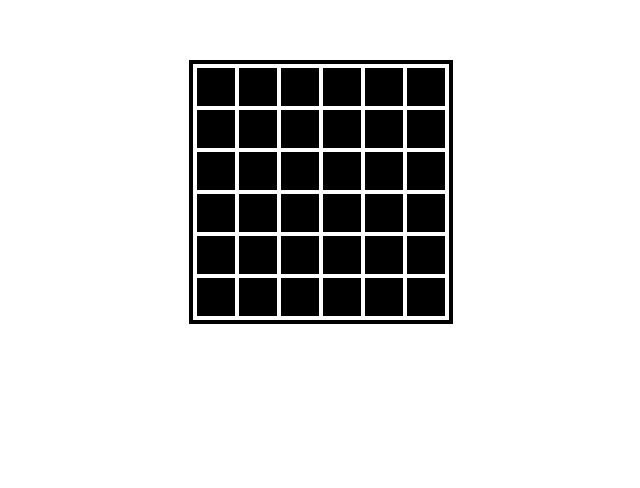
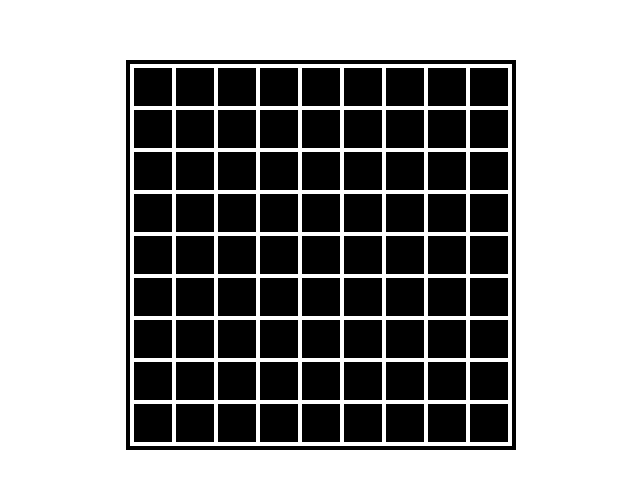
Before and after one commit to ksugimori/vue-minesweeper, a Vue app: page / in a window 1280 px wide. Shown: the top 488 px of the page, without its empty margins (319-959 px from the left). Built offline with nearby package versions, Linux system fonts and the light colour scheme; the HTML template or start-up script is replaced by a standard one.

Commit message:
全体的なリファクタリング

```diff
--- a/src/App.vue
+++ b/src/App.vue
@@ -15,7 +15,7 @@ export default {
   },
   data() {
     let game = new Game();
-    game.initialize(6, 6, 2);
+    game.initialize(9, 9, 2);
     return {
       game: game
     };
--- a/src/classes/Cell.js
+++ b/src/classes/Cell.js
@@ -2,17 +2,13 @@
  * セル
  */
 class Cell {
-  /**
-   * 地雷を表す値
-   */
-  static MINE_VALUE = -1;
-
   /**
    * コンストラクタ
    */
   constructor() {
     this.count = 0;
     this.isOpen = false;
+    this.isMine = false;
   }
 
   /**
@@ -26,14 +22,7 @@ class Cell {
    * 地雷をセットする
    */
   mine() {
-    this.count = Cell.MINE_VALUE;
-  }
-
-  /**
-   * 地雷がセットされているか？
-   */
-  isMine() {
-    return this.count === Cell.MINE_VALUE;
+    this.isMine = true;
   }
 }
 
--- a/src/classes/Game.js
+++ b/src/classes/Game.js
@@ -12,15 +12,50 @@ class Game {
   }
 
   /**
-   * 地雷が埋まっているか？
-   *
-   * row, col が範囲外のときは常に false を返します。
+   * フィールド内の座標か？
    * @param {Number} row 行番号
    * @param {Number} col 列番号
    */
-  isMine(row, col) {
+  contains(row, col) {
     return (row in this.field) && (col in this.field[row])
-      && this.field[row][col].isMine();
+  }
+
+  /**
+   * 周囲のセルを配列にして取得する。
+   * @param {Number} row 行番号
+   * @param {Number} col 列番号
+   */
+  arround(row, col) {
+    let result = [];
+
+    if (this.contains(row - 1, col - 1)) {
+      result.push({ row: row - 1, col: col - 1 });
+    }
+    if (this.contains(row - 1, col)) {
+      result.push({ row: row - 1, col: col });
+    }
+    if (this.contains(row - 1, col + 1)) {
+      result.push({ row: row - 1, col: col + 1 });
+    }
+
+    if (this.contains(row, col - 1)) {
+      result.push({ row: row, col: col - 1 });
+    }
+    if (this.contains(row, col + 1)) {
+      result.push({ row: row, col: col + 1 });
+    }
+
+    if (this.contains(row + 1, col - 1)) {
+      result.push({ row: row + 1, col: col - 1 });
+    }
+    if (this.contains(row + 1, col)) {
+      result.push({ row: row + 1, col: col });
+    }
+    if (this.contains(row + 1, col + 1)) {
+      result.push({ row: row + 1, col: col + 1 });
+    }
+
+    return result;
   }
 
   /**
@@ -49,24 +84,14 @@ class Game {
     // 各マスの周囲の地雷数をカウントし、value にセットする。
     for (let row = 0; row < this.field.length; row++) {
       for (let col = 0; col < this.field[row].length; col++) {
-        if (this.isMine(row, col)) {
+        if (this.field[row][col].isMine) {
           continue;
         }
 
-        let count = 0;
-
-        count += this.isMine(row - 1, col - 1);
-        count += this.isMine(row - 1, col);
-        count += this.isMine(row - 1, col + 1);
-
-        count += this.isMine(row, col - 1);
-        count += this.isMine(row, col + 1);
-
-        count += this.isMine(row + 1, col - 1);
-        count += this.isMine(row + 1, col);
-        count += this.isMine(row + 1, col + 1);
-
-        this.field[row][col].count = count;
+        this.field[row][col].count = this.arround(row, col) //
+          .map(p => this.field[p.row][p.col]) //
+          .filter(cell => cell.isMine)
+          .length;
       }
     }
   }
@@ -76,8 +101,39 @@ class Game {
    * @param {Number} row 行番号
    * @param {Number} col 列番号
    */
-  open(row, col) {
-    this.field[row][col].open();
+  open(row, col, depth = 0) {
+    if (!this.contains(row, col)) {
+      return;
+    }
+
+    const cell = this.field[row][col];
+
+    if (cell.isOpen) {
+      if (depth > 0) {
+        return;
+      }
+
+      let openedMineCount = this.arround(row, col) //
+        .map(p => this.field[p.row][p.col]) //
+        .filter(c => c.isMine) //
+        .filter(c => c.isOpen) //
+        .length;
+
+      if (cell.count === openedMineCount) {
+        this.arround(row, col)
+          .filter(p => !this.field[p.row][p.col].isOpen)
+          .forEach(p => this.open(p.row, p.col, depth + 1));
+      }
+
+      return;
+    }
+
+    cell.open();
+
+    if (cell.count === 0) {
+      this.arround(row, col).forEach(p => this.open(p.row, p.col, depth + 1));
+    }
+
   }
 }
 
```
